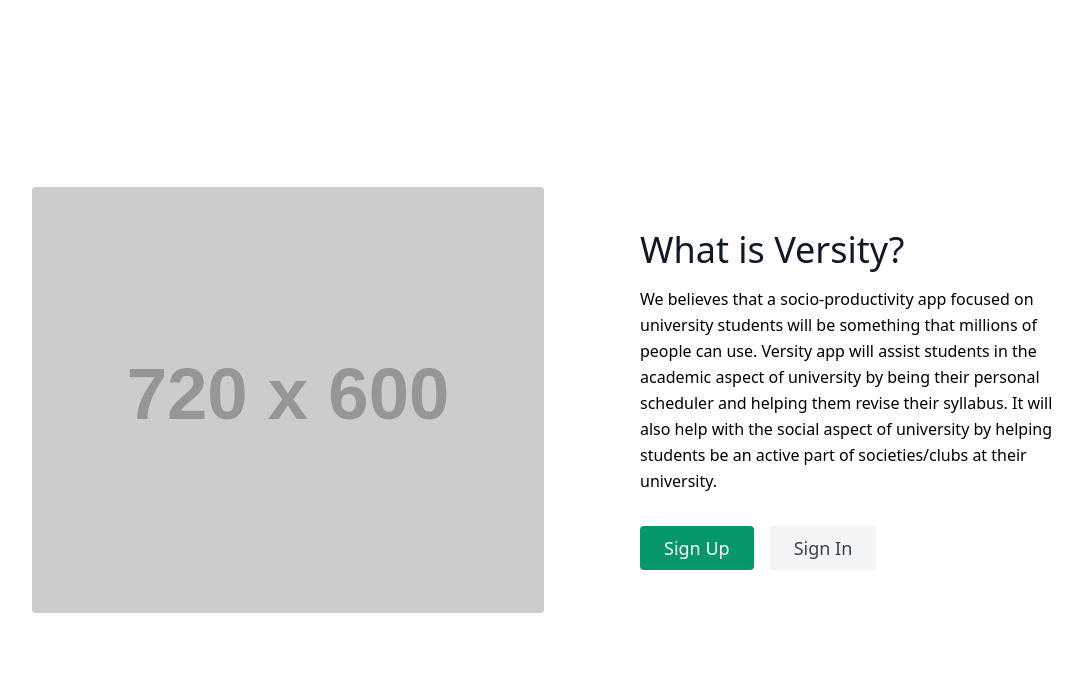
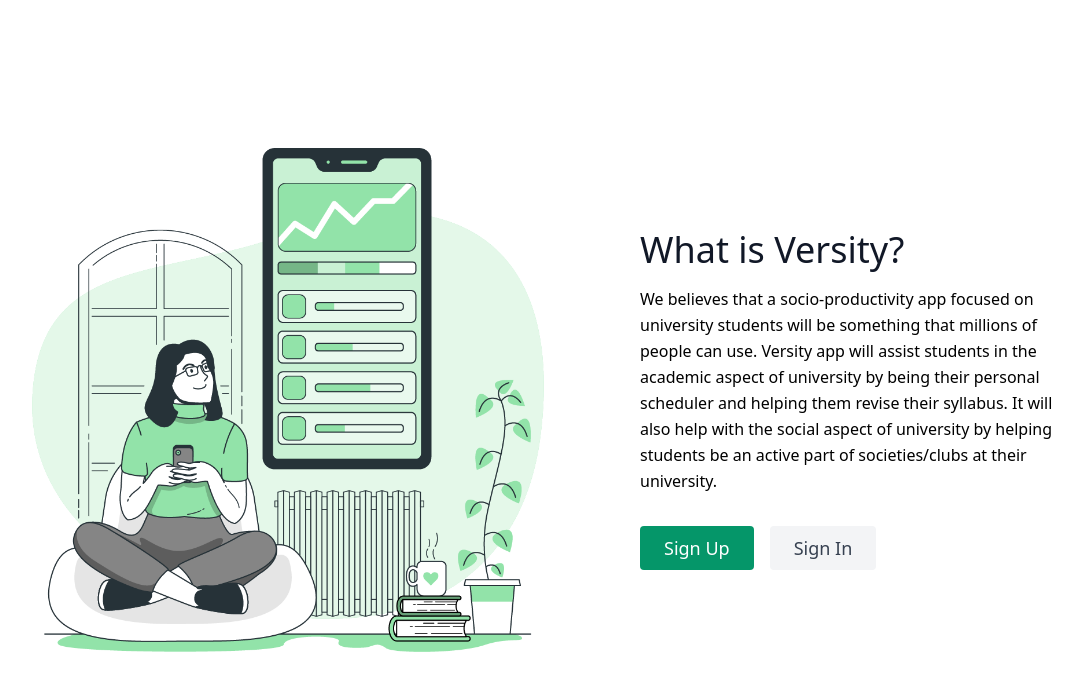
Before and after one commit to Jadugars/versity, a Next.js app: page / in a window 1280 px wide. Shown: the top 690 px of the page, without its empty margins (84-1166 px from the left). Built offline with nearby package versions, Linux system fonts and the light colour scheme; no server answers.

Commit message:
Completed the Front Page of the Website

```diff
--- a/pages/index.js
+++ b/pages/index.js
@@ -1,4 +1,5 @@
 import { useRouter } from "next/router";
+import Image from 'next/image';
 
 export default function Home() {
   const router = useRouter();
@@ -15,7 +16,7 @@
     <div className="md:flex bg-white h-screen rounded-lg p-24 justify-center">
       <div className="container mx-auto flex px-5 py-24 md:flex-row flex-col items-center">
         <div className="lg:max-w-lg lg:w-full md:w-1/2 w-5/6 mb-10 md:mb-0">
-          <img className="object-cover object-center rounded" alt="hero" src="https://dummyimage.com/720x600"></img>
+          <img src="/mainPageVector.png" alt="Versity App Vector" className="object-cover object-center rounded"></img>
         </div>
         <div className="lg:flex-grow md:w-1/2 lg:pl-24 md:pl-16 flex flex-col md:items-start md:text-left items-center text-center">
           <h1 className="title-font sm:text-4xl text-3xl mb-4 font-medium text-gray-900">What is Versity?
```
Also changed, not shown: public/mainPageVector.png (added).
